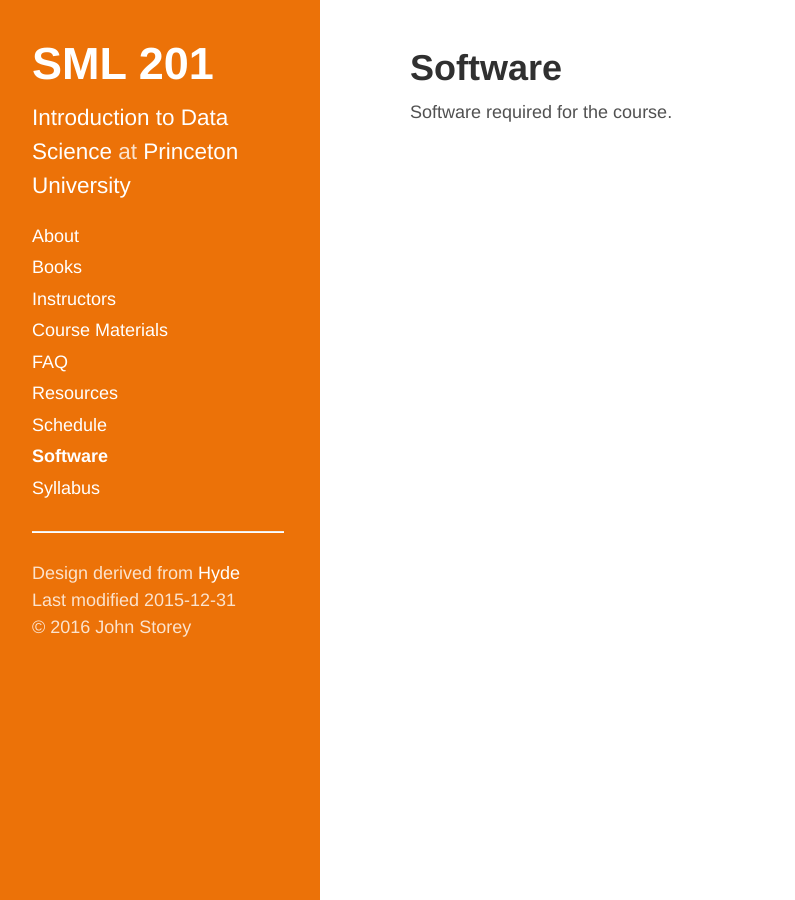
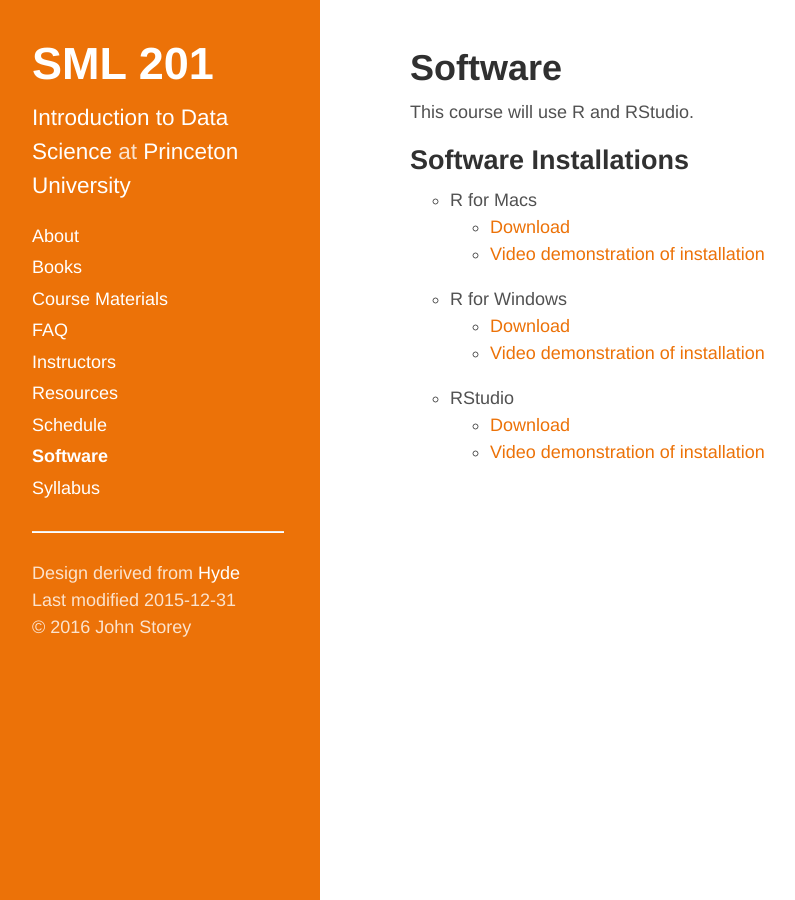
Before and after one commit to SML201/sml201.github.io, a Jekyll site: the page built from software.md, in a window 1280 px wide. Shown: the whole page, without its empty margins (4-799 px from the left). Built offline with Jekyll 4.4.1, drawn with Linux system fonts in a browser that asks for light colours.

Commit message:
Updates to several pages

```diff
--- a/software.md
+++ b/software.md
@@ -3,4 +3,18 @@
 title: Software
 ---
 
-Software required for the course.
+This course will use R and RStudio.
+
+## Software Installations
+
+- R for Macs
+  - [Download](https://cran.r-project.org/bin/macosx/)
+  - [Video demonstration of installation](https://youtu.be/uxuuWXU-7UQ)
+
+- R for Windows
+  - [Download](https://cran.r-project.org/bin/windows/base/)
+  - [Video demonstration of installation](https://youtu.be/Ohnk9hcxf9M)
+
+- RStudio
+  - [Download](https://www.rstudio.com/products/rstudio/download/)
+  - [Video demonstration of installation](https://youtu.be/bM7Sfz-LADM)
```
Also changed, not shown: contact.md (deleted, +0 -6 lines), course_materials.md (+22 -1 lines), faq.md (+1 -1 lines), instructors.md (added, +16 -0 lines), resources.md (+11 -1 lines).
